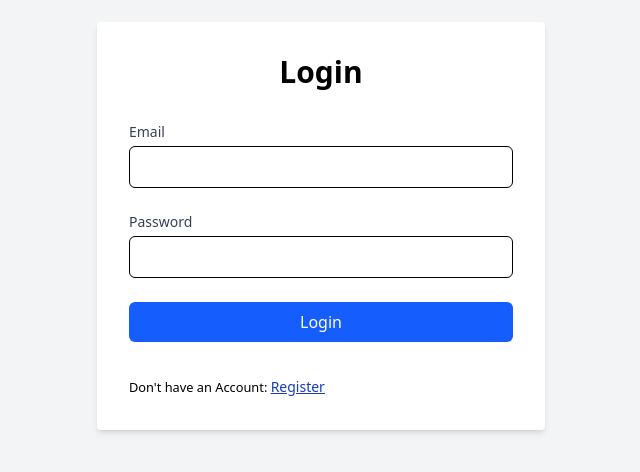
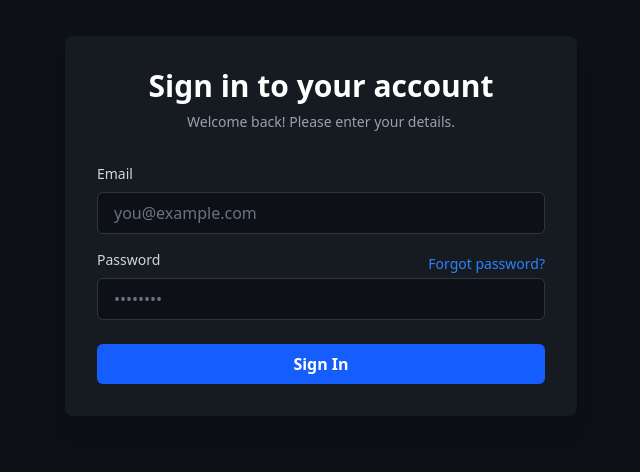
Before and after one commit to BinodRai123/gropchat-socketio-project, a React (Vite) app in the folder frontend/: page /login in a window 1280 px wide. Shown: the part 174-646 px from the top of the page, without its empty margins (319-959 px from the left). Built offline with nearby package versions, Linux system fonts and the light colour scheme; no server answers.

Commit message:
making login best ui

```diff
--- a/frontend/src/pages/login.jsx
+++ b/frontend/src/pages/login.jsx
@@ -30,59 +30,83 @@ const Login = () => {
   };
 
   return (
-    <div className="flex items-center justify-center min-h-screen bg-gray-100">
-      <div className="w-full max-w-md p-8 space-y-8 bg-white rounded shadow-md">
-        <h2 className="text-3xl font-bold text-center">Login</h2>
-        <form onSubmit={handleSubmit(onSubmit)} className="space-y-6">
-          <div>
-            <label className="block text-sm font-medium text-gray-700">
+    <main className="flex min-h-screen items-center justify-center bg-[#0d1117] text-white p-4">
+      {/* Container for the form */}
+      <section className="w-full max-w-sm rounded-lg bg-[#161b22] p-8 shadow-xl md:max-w-md lg:max-w-lg">
+        {/* Header section */}
+        <header className="mb-8 text-center">
+          <h1 className="text-3xl font-semibold text-white">
+            Sign in to your account
+          </h1>
+          <p className="mt-2 text-sm text-gray-400">
+            Welcome back! Please enter your details.
+          </p>
+        </header>
+
+        {/* Form section */}
+        <form>
+          {/* Email input field */}
+          <div className="mb-4">
+            <label
+              htmlFor="email"
+              className="mb-2 block text-sm font-medium text-gray-300"
+            >
               Email
             </label>
             <input
               type="email"
-              {...register("email", { required: "Email is required" })}
-              className="w-full px-3 py-2 mt-1 border rounded-md focus:outline-none focus:ring-2 focus:ring-blue-500"
+              id="email"
+              name="email"
+              placeholder="you@example.com"
+              className="w-full rounded-md border border-[#30363d] bg-[#0d1117] px-4 py-2 text-gray-200 placeholder-gray-500 focus:border-blue-500 focus:outline-none focus:ring focus:ring-blue-500 focus:ring-opacity-50"
+              autoComplete="email"
             />
-            {errors.email && (
-              <p className="mt-1 text-sm text-red-500">
-                {errors.email.message}
-              </p>
-            )}
           </div>
 
-          <div>
-            <label className="block text-sm font-medium text-gray-700">
-              Password
-            </label>
+          {/* Password input field */}
+          <div className="mb-6">
+            <div className="flex items-center justify-between">
+              <label
+                htmlFor="password"
+                className="mb-2 block text-sm font-medium text-gray-300"
+              >
+                Password
+              </label>
+              <a
+                href="#"
+                className="text-sm font-medium text-blue-500 hover:underline"
+              >
+                Forgot password?
+              </a>
+            </div>
             <input
               type="password"
-              {...register("password", { required: "Password is required" })}
-              className="w-full px-3 py-2 mt-1 border rounded-md focus:outline-none focus:ring-2 focus:ring-blue-500"
+              id="password"
+              name="password"
+              placeholder="••••••••"
+              className="w-full rounded-md border border-[#30363d] bg-[#0d1117] px-4 py-2 text-gray-200 placeholder-gray-500 focus:border-blue-500 focus:outline-none focus:ring focus:ring-blue-500 focus:ring-opacity-50"
+              autoComplete="current-password"
             />
-            {errors.password && (
-              <p className="mt-1 text-sm text-red-500">
-                {errors.password.message}
-              </p>
-            )}
           </div>
 
+          {/* Sign In button */}
           <button
             type="submit"
-            className="w-full py-2 text-white bg-blue-600 rounded-md hover:bg-blue-700 focus:outline-none focus:ring-2 focus:ring-blue-500"
+            className="w-full rounded-md bg-blue-600 py-2 font-semibold text-white transition duration-200 ease-in-out hover:bg-blue-700 focus:outline-none focus:ring focus:ring-blue-600 focus:ring-opacity-50"
           >
-            Login
+            Sign In
           </button>
         </form>
-        <small>
-          Don't have an Account:{" "}
-          <NavLink to="/register" className="text-blue-800 text-sm underline">
-            Register
-          </NavLink>
-        </small>
-        <p className="text-xl text-red-500">{errorMessage}</p>
-      </div>
-    </div>
+      </section>
+    </main>
   );
 };
 
 export default Login;
+// <small>
+//   Don't have an Account:{" "}
+//   <NavLink to="/register" className="text-blue-800 text-sm underline">
+//     Register
+//   </NavLink>
+// </small>
+// <p className="text-xl text-red-500">{errorMessage}</p>
--- a/frontend/src/pages/register.jsx
+++ b/frontend/src/pages/register.jsx
@@ -51,7 +51,7 @@ const Register = () => {
           <span className="font-bold text-xl">Connect</span>
         </div>
 
-        <button className="px-4 py-2 bg-blue-600 text-white rounded-lg hover:bg-blue-700 focus:outline-none focus:ring-2 focus:ring-blue-500">
+        <button onClick={() => {navigate("/login")}} className="px-4 py-2 bg-blue-600 text-white rounded-lg hover:bg-blue-700 focus:outline-none focus:ring-2 focus:ring-blue-500">
           Sign In
         </button>
       </header>
@@ -80,7 +80,9 @@ const Register = () => {
               className="w-full p-3 bg-gray-700 text-white border border-gray-600 rounded-lg focus:outline-none focus:ring-2 focus:ring-blue-500"
             />
             {errors.email && (
-              <p className="mt-1 text-sm text-red-500">{errors.email.message}</p>
+              <p className="mt-1 text-sm text-red-500">
+                {errors.email.message}
+              </p>
             )}
 
             <input
@@ -90,7 +92,9 @@ const Register = () => {
               className="w-full p-3 bg-gray-700 text-white border border-gray-600 rounded-lg focus:outline-none focus:ring-2 focus:ring-blue-500"
             />
             {errors.userName && (
-              <p className="mt-1 text-sm text-red-500">{errors.userName.message}</p>
+              <p className="mt-1 text-sm text-red-500">
+                {errors.userName.message}
+              </p>
             )}
 
             <input
@@ -106,7 +110,9 @@ const Register = () => {
               className="w-full p-3 bg-gray-700 text-white border border-gray-600 rounded-lg focus:outline-none focus:ring-2 focus:ring-blue-500"
             />
             {errors.password && (
-              <p className="mt-1 text-sm text-red-500">{errors.password.message}</p>
+              <p className="mt-1 text-sm text-red-500">
+                {errors.password.message}
+              </p>
             )}
 
             <button
@@ -120,22 +126,16 @@ const Register = () => {
           <footer className="my-6 text-center text-xs text-gray-500 leading-relaxed">
             <p>
               By signing up, you agree to our{" "}
-              <a href="#" className="text-blue-400 hover:underline">
+              <a className="text-blue-400 hover:underline">
                 Terms of Service
               </a>{" "}
               and{" "}
-              <a href="#" className="text-blue-400 hover:underline">
+              <a className="text-blue-400 hover:underline">
                 Privacy Policy
               </a>
               .
             </p>
           </footer>
-
-          <small>
-            Already have Account{" "}
-            <NavLink className="text-[1rem] underline font-bold text-blue-500" to="/login">Login</NavLink>
-          </small>
-
           {errorMessage && (
             <p className="mt-2 text-sm text-red-500">{errorMessage}</p>
           )}
```
